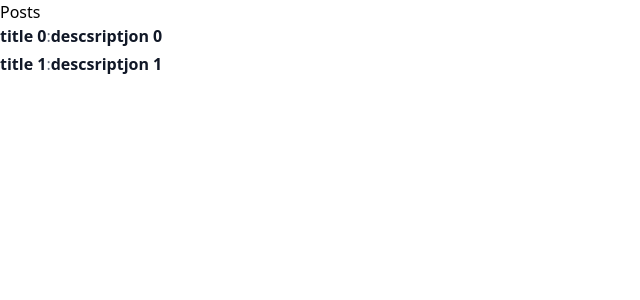
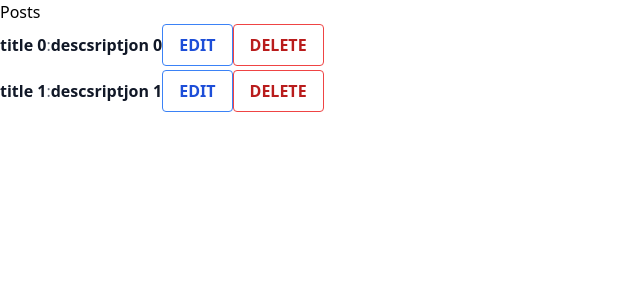
Before and after one commit to CristianPeralta/posts-vue3, a Vue app: page /posts/new in a window 1280 px wide. Shown: the top 300 px of the page, without its empty margins (0-640 px from the left). Built offline with nearby package versions, Linux system fonts and the light colour scheme.

Commit message:
Add basic PostForm component

```diff
--- a/src/components/PostForm.vue
+++ b/src/components/PostForm.vue
@@ -1,5 +1,38 @@
-<template>
-    <h1>
-        POSTS FORM
-    </h1>
+<template >
+    <div >
+      <h1>Add Post</h1>
+        <div>
+          <div>
+            <input type="text" name="title" placeholder="Title" v-model="title">
+          </div>
+          <div>
+            <textarea rows="15" cols="15"
+                placeholder="Description"
+                v-model="description">
+            </textarea>
+          </div>
+          <div>
+            <button class="app_post_btn" @click="addPost">Add</button>
+          </div>
+        </div>
+    </div>
 </template>
+
+<script lang="ts">
+
+import { defineComponent } from "vue"
+
+export default defineComponent({
+    data() {
+        return {
+            title: '' as String,
+            description: 's' as String,
+        }
+    },
+    methods: {
+        addPost () {
+            alert("submit new post");
+        }
+    }
+})
+</script>
--- a/src/components/PostList.vue
+++ b/src/components/PostList.vue
@@ -8,12 +8,14 @@
                 <span class="font-semibold text-gray-900 dark:text-white">{{ post.description }}</span>
                 <div>
                     <a>
-                        <span @click="editPost()" class="glyphicon glyphicon-edit"
-                                aria-hidden="true"></span>
+                        <button @click="editPost()"  class="bg-transparent hover:bg-blue-500 text-blue-700 font-semibold hover:text-white py-2 px-4 border border-blue-500 hover:border-transparent rounded">
+                            EDIT
+                        </button>
                     </a>
                     <a>
-                        <span @click="deletePost()" class="glyphicon glyphicon-trash"
-                                aria-hidden="true"></span>
+                        <button @click="deletePost()" class="bg-transparent hover:bg-blue-500 text-red-700 font-semibold hover:text-white py-2 px-4 border border-red-500 hover:border-transparent rounded">
+                            DELETE
+                        </button>
                     </a>
                 </div>
             </template>
@@ -53,10 +55,12 @@
                 });
             },
             editPost () {
+                alert("Edit Post");
             },
             updatePost () {
             },
             deletePost () {
+                alert("Delete this Post");
             },
             cancelPost () {
             },
```
